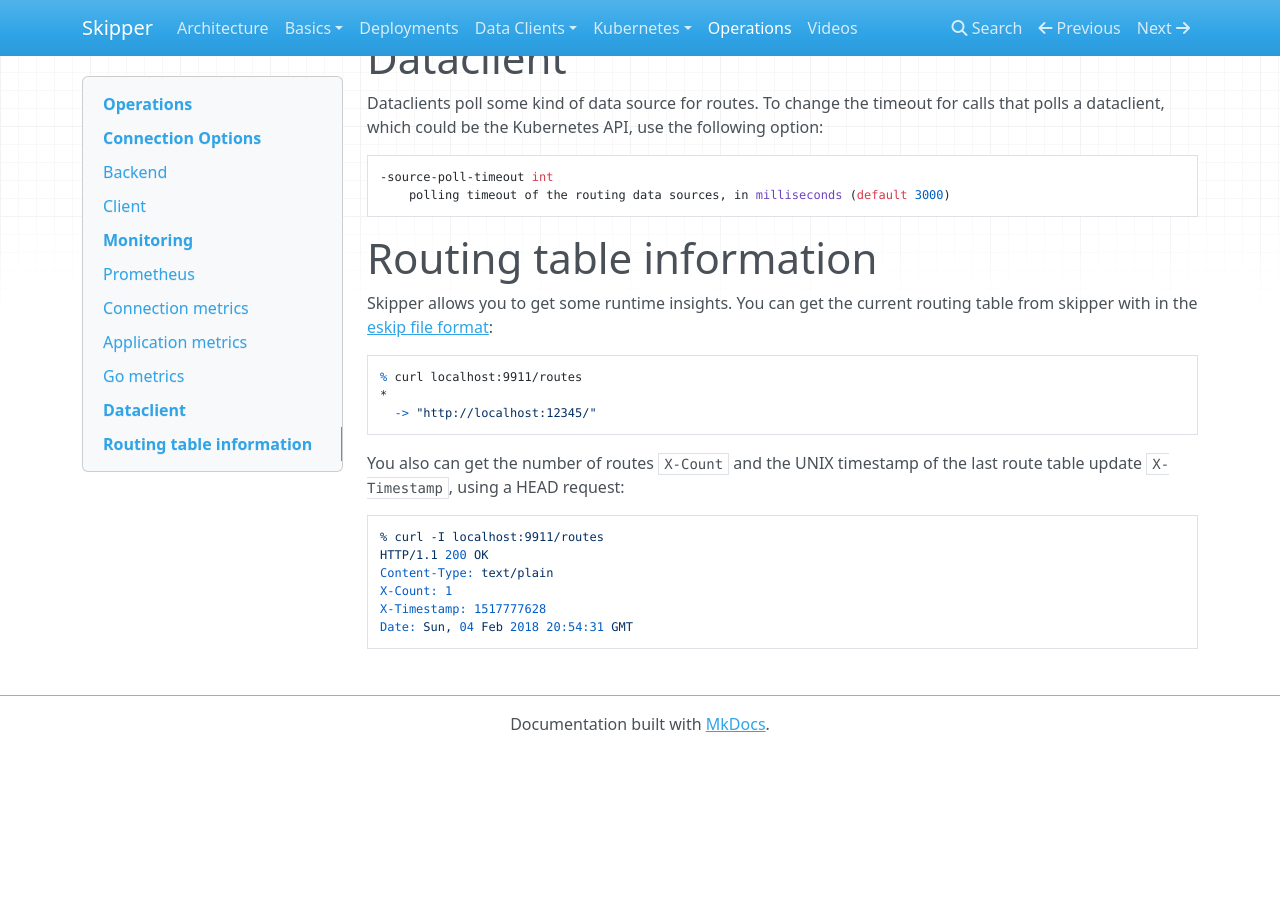
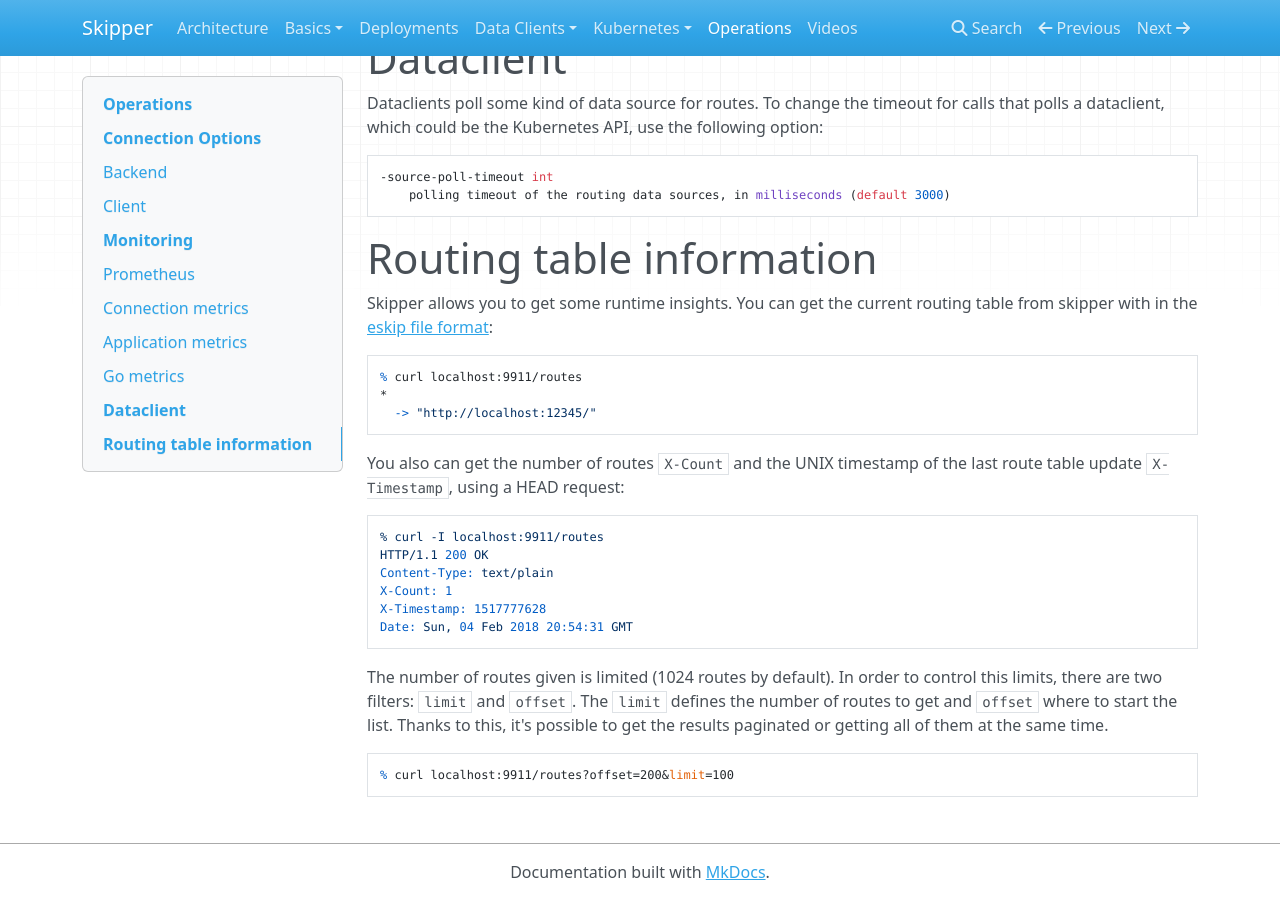
Before and after one commit to zalando/skipper, an MkDocs documentation site: the page built from docs/operations.md, in a window 1280 px wide and 900 px high, scrolled down 6363 px. Built offline with MkDocs 1.6.1, drawn with Linux system fonts in a browser that asks for light colours; nearby versions of some CDN libraries; old or Windows-style settings are respelled for this version of MkDocs; before the commit the page ends 7115 px from its top, so only the background shows below that.

Commit message:
Improve the routing table information documentation

```diff
--- a/docs/operations.md
+++ b/docs/operations.md
@@ -377,3 +377,11 @@
     X-Count: 1
     X-Timestamp: 1517777628
     Date: Sun, 04 Feb 2018 20:54:31 GMT
+
+The number of routes given is limited (1024 routes by default).
+In order to control this limits, there are two filters: `limit` and
+`offset`. The `limit` defines the number of routes to get and
+`offset` where to start the list. Thanks to this, it's possible
+to get the results paginated or getting all of them at the same time.
+
+    % curl localhost:9911/routes?offset=200&limit=100
```
